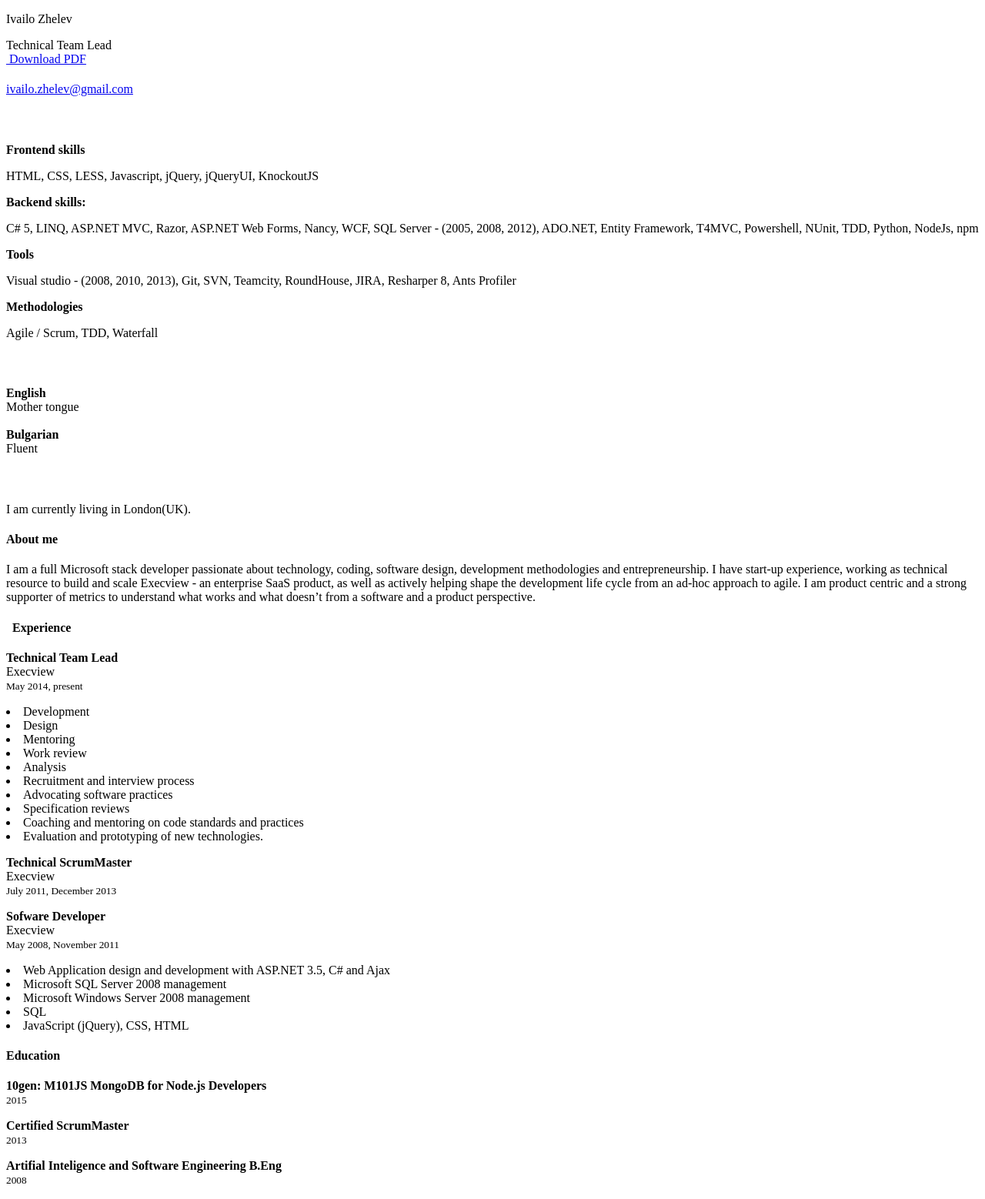
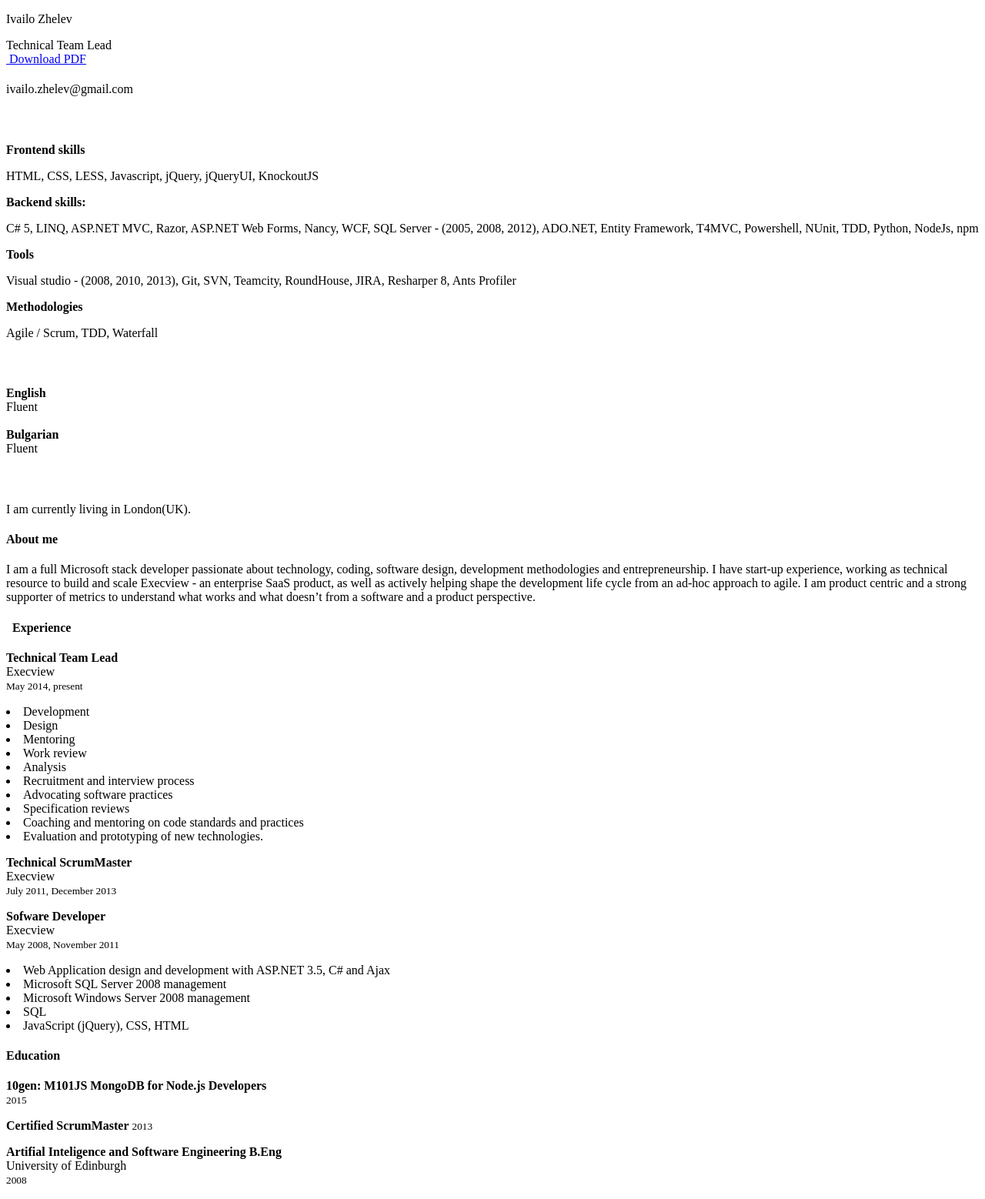
Before and after one commit to izhelev/Resume, a website: page public/index.html in a window 1280 px wide. Shown: the whole page at 77% size. Drawn offline with Linux system fonts and the light colour scheme.

Commit message:
Added university name

```diff
--- a/public/css/custom.css
+++ b/public/css/custom.css
@@ -24,7 +24,7 @@ body {
 }
 
 #skills,#lang,#availability {
-    padding-bottom: 30px
+    padding-bottom: 15px
 }
 
 #address {
--- a/public/index.html
+++ b/public/index.html
@@ -35,7 +35,7 @@
                         <div class="row">
                             <div class="col-sm-6 col-md-12 col-lg-12">
                                 <div id="links">
-                                    <a href="mailto:ivailo.zhelev@gmail.com">ivailo.zhelev@gmail.com</a>
+                                    ivailo.zhelev@gmail.com
                                 </div>
                             </div>
                         </div>
@@ -71,7 +71,7 @@
                     </h4>
                     <p>
                         <strong>English</strong>
-                        <br>Mother tongue
+                        <br>Fluent
                         <br>
                         <br>
                         <strong>Bulgarian</strong>
@@ -172,7 +172,6 @@
                 <div class="edu">
                     <p>
                         <strong>Certified ScrumMaster</strong>
-                        <br>
                         <small>
                             <span class="text-muted">2013</span>
                         </small>
@@ -181,6 +180,8 @@
                 <div class="edu">
                     <p>
                         <strong> Artifial Inteligence and Software Engineering B.Eng</strong>
+                        <br>
+                        <span>University of Edinburgh</span>
                         <br>
                         <small>
                             <span class="text-muted">2008</span>
```
